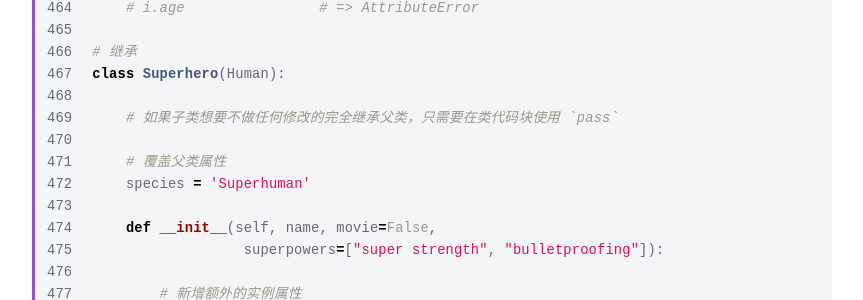
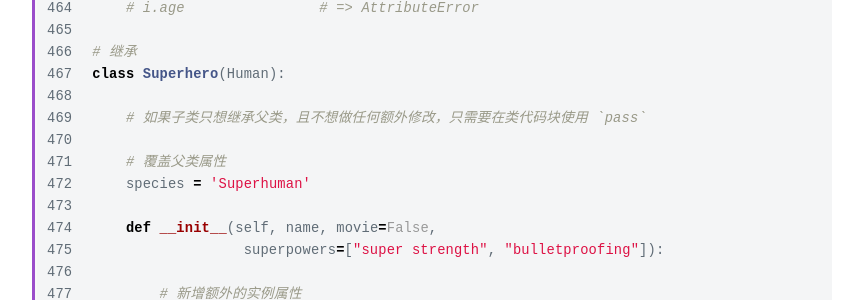
Before and after one commit to mmzhong/mmzhong.github.io, a Jekyll site: the page built from _posts/2017-11-21-python-3-getting-start.md, in a window 1280 px wide and 900 px high, scrolled down 10207 px. Shown: the part 149-449 px from the top of the window, without its empty margins (208-1071 px from the left). Built offline with Jekyll 4.4.1, drawn with Linux system fonts in a browser that asks for light colours; some of the changed text lies outside the part shown.

Commit message:
fix: typo

```diff
--- a/_posts/2017-11-21-python-3-getting-start.md
+++ b/_posts/2017-11-21-python-3-getting-start.md
@@ -305,7 +305,7 @@ def f(arg=i):
 i = 6
 f() # => 5
 
-# 参数默认值值计算一次，尤其要注意默认值为可变数据时的情况
+# 参数默认值只计算一次，尤其要注意默认值为可变数据时的情况
 def f1(a, L=[]):
     L.append(a)
     return L
@@ -477,7 +477,7 @@ if __name__ == '__main__':
 # 继承
 class Superhero(Human):
 
-    # 如果子类想要不做任何修改的完全继承父类，只需要在类代码块使用 `pass`
+    # 如果子类只想继承父类，且不想做任何额外修改，只需要在类代码块使用 `pass`
 
     # 覆盖父类属性
     species = 'Superhuman'
```
Also changed, not shown: other parts of _posts/2017-11-21-python-3-getting-start.md (+3 -3 lines).
